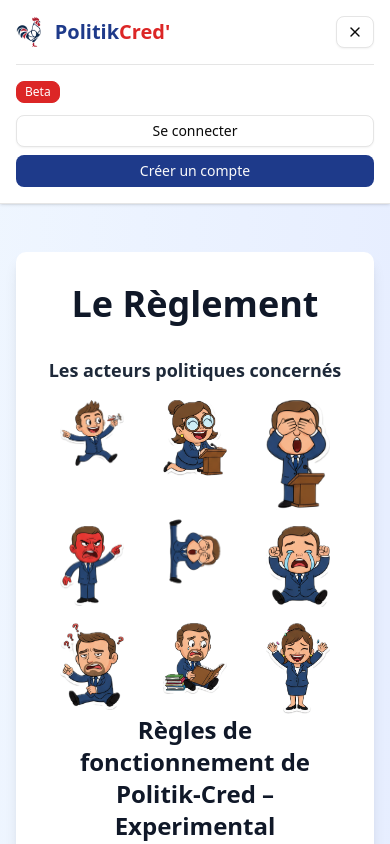
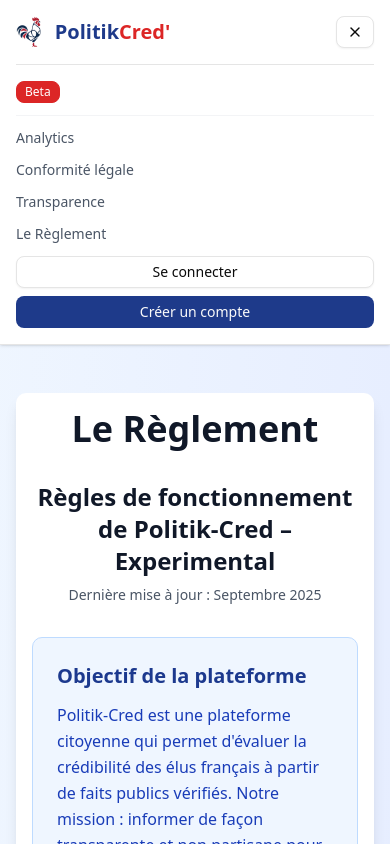
Before and after one commit to lekalache/politik-cred, a Next.js app: page /reglement in a window 390 px wide. Both pictures are taken after a click on the button 355 px from the left and 32 px from the top of the page. Shown: the top 844 px of the page. Built offline with nearby package versions, Linux system fonts and the light colour scheme.

Commit message:
Add mobile navigation links for Analytics, Legal Compliance, Transparency, and Regulations

```diff
--- a/src/app/reglement/page.tsx
+++ b/src/app/reglement/page.tsx
@@ -6,15 +6,15 @@
       <Navigation />
 
       <div className="container mx-auto px-4 py-12">
-        <div className="relative max-w-6xl mx-auto bg-white rounded-lg shadow-lg p-8">
+        <div className="relative max-w-6xl mx-auto bg-white rounded-lg shadow-lg p-4 sm:p-8">
           <h1 className="text-4xl font-bold text-center text-gray-900 mb-8">
             Le Règlement
           </h1>
 
-          {/* Politician Images - Positioned absolutely for floating effect */}
-          <div className="hidden lg:block">
+          {/* Politician Images - Floating effect for md+ screens */}
+          <div className="hidden md:block">
             {/* Image 1 - Right side */}
-            <div className="absolute right-0 top-[30rem] w-32 transform translate-x-1/2 hover:scale-110 transition-transform duration-300">
+            <div className="absolute right-0 top-[36rem] w-24 lg:w-32 transform translate-x-1/2 hover:scale-110 transition-transform duration-300">
               <img
                 src="/assets/politicians/1.png"
                 alt="Politician 1"
@@ -23,7 +23,7 @@
             </div>
 
             {/* Image 2 - Left side */}
-            <div className="absolute left-0 top-[60rem] w-28 transform -translate-x-1/2 hover:scale-110 transition-transform duration-300">
+            <div className="absolute left-0 top-[72rem] w-20 lg:w-28 transform -translate-x-1/2 hover:scale-110 transition-transform duration-300">
               <img
                 src="/assets/politicians/2.png"
                 alt="Politician 2"
@@ -32,7 +32,7 @@
             </div>
 
             {/* Image 3 - Right side */}
-            <div className="absolute right-0 top-[90rem] w-32 transform translate-x-1/2 hover:scale-110 transition-transform duration-300">
+            <div className="absolute right-0 top-[108rem] w-24 lg:w-32 transform translate-x-1/2 hover:scale-110 transition-transform duration-300">
               <img
                 src="/assets/politicians/3.png"
                 alt="Politician 3"
@@ -41,7 +41,7 @@
             </div>
 
             {/* Image 4 - Left side */}
-            <div className="absolute left-0 top-[120rem] w-32 transform -translate-x-1/2 hover:scale-110 transition-transform duration-300">
+            <div className="absolute left-0 top-[144rem] w-24 lg:w-32 transform -translate-x-1/2 hover:scale-110 transition-transform duration-300">
               <img
                 src="/assets/politicians/4.png"
                 alt="Politician 4"
@@ -50,7 +50,7 @@
             </div>
 
             {/* Image 5 - Right side */}
-            <div className="absolute right-0 top-[150rem] w-28 transform translate-x-1/2 hover:scale-110 transition-transform duration-300">
+            <div className="absolute right-0 top-[180rem] w-20 lg:w-28 transform translate-x-1/2 hover:scale-110 transition-transform duration-300">
               <img
                 src="/assets/politicians/5.png"
                 alt="Politician 5"
@@ -59,7 +59,7 @@
             </div>
 
             {/* Image 6 - Left side */}
-            <div className="absolute left-0 top-[180rem] w-32 transform -translate-x-1/2 hover:scale-110 transition-transform duration-300">
+            <div className="absolute left-0 top-[216rem] w-24 lg:w-32 transform -translate-x-1/2 hover:scale-110 transition-transform duration-300">
               <img
                 src="/assets/politicians/6.png"
                 alt="Politician 6"
@@ -68,7 +68,7 @@
             </div>
 
             {/* Image 7 - Right side */}
-            <div className="absolute right-0 top-[210rem] w-32 transform translate-x-1/2 hover:scale-110 transition-transform duration-300">
+            <div className="absolute right-0 top-[252rem] w-24 lg:w-32 transform translate-x-1/2 hover:scale-110 transition-transform duration-300">
               <img
                 src="/assets/politicians/7.png"
                 alt="Politician 7"
@@ -77,7 +77,7 @@
             </div>
 
             {/* Image 9 - Left side (skipping 8 as it doesn't exist) */}
-            <div className="absolute left-0 top-[240rem] w-28 transform -translate-x-1/2 hover:scale-110 transition-transform duration-300">
+            <div className="absolute left-0 top-[288rem] w-20 lg:w-28 transform -translate-x-1/2 hover:scale-110 transition-transform duration-300">
               <img
                 src="/assets/politicians/9.png"
                 alt="Politician 9"
@@ -86,30 +86,12 @@
             </div>
 
             {/* Image 10 - Right side */}
-            <div className="absolute right-0 top-[270rem] w-32 transform translate-x-1/2 hover:scale-110 transition-transform duration-300">
+            <div className="absolute right-0 top-[324rem] w-24 lg:w-32 transform translate-x-1/2 hover:scale-110 transition-transform duration-300">
               <img
                 src="/assets/politicians/10.png"
                 alt="Politician 10"
                 className="w-full h-auto object-contain hover:border-blue-200 transition-colors duration-300"
               />
-            </div>
-          </div>
-
-          {/* Mobile version - Images in a grid at the bottom */}
-          <div className="lg:hidden mt-8">
-            <h3 className="text-lg font-semibold text-gray-800 mb-4 text-center">
-              Les acteurs politiques concernés
-            </h3>
-            <div className="grid grid-cols-3 sm:grid-cols-5 gap-4 justify-items-center">
-              {[1, 2, 3, 4, 5, 6, 7, 9, 10].map((num) => (
-                <div key={num} className="w-16 sm:w-20">
-                  <img
-                    src={`/assets/politicians/${num}.png`}
-                    alt={`Politician ${num}`}
-                    className={`w-full h-auto object-contain ${num === 5 ? 'rotate-90' : ''}`}
-                  />
-                </div>
-              ))}
             </div>
           </div>
 
@@ -128,6 +110,18 @@
             </div>
 
             <h2 className="text-2xl font-semibold text-gray-900 mb-4">1. Inscription & Participation</h2>
+
+            {/* Mobile Image 1 */}
+            <div className="md:hidden mb-6 flex justify-end">
+              <div className="w-20 flex-shrink-0">
+                <img
+                  src="/assets/politicians/1.png"
+                  alt="Politician 1"
+                  className="w-full h-auto object-contain"
+                />
+              </div>
+            </div>
+
             <ul className="mb-6 space-y-2">
               <li><strong>Inscription obligatoire :</strong> seuls les inscrits peuvent créer des votes ou participer aux discussions.</li>
               <li><strong>Un compte par personne :</strong> vérifié via une adresse email unique.</li>
@@ -156,6 +150,18 @@
             </ul>
 
             <h2 className="text-2xl font-semibold text-gray-900 mb-4">3. Types de Votes</h2>
+
+            {/* Mobile Image 2 */}
+            <div className="md:hidden mb-6 flex justify-start">
+              <div className="w-20 flex-shrink-0">
+                <img
+                  src="/assets/politicians/2.png"
+                  alt="Politician 2"
+                  className="w-full h-auto object-contain"
+                />
+              </div>
+            </div>
+
             <ul className="mb-6 space-y-2">
               <li><strong>Vote négatif :</strong> diminue la crédibilité (fait dommageable).</li>
               <li><strong>Vote positif :</strong> augmente la crédibilité (fait bénéfique).</li>
@@ -182,6 +188,18 @@
             </ul>
 
             <h2 className="text-2xl font-semibold text-gray-900 mb-4">5. Sources acceptées</h2>
+
+            {/* Mobile Image 3 */}
+            <div className="md:hidden mb-6 flex justify-end">
+              <div className="w-20 flex-shrink-0">
+                <img
+                  src="/assets/politicians/3.png"
+                  alt="Politician 3"
+                  className="w-full h-auto object-contain"
+                />
+              </div>
+            </div>
+
             <h3 className="text-lg font-semibold text-gray-800 mb-3">Fiabilité maximale</h3>
             <ul className="mb-4 space-y-2">
               <li>Agences de presse : AFP, Reuters, AP.</li>
@@ -224,6 +242,18 @@
             </ul>
 
             <h2 className="text-2xl font-semibold text-gray-900 mb-4">7. Impact sur la notation</h2>
+
+            {/* Mobile Image 4 */}
+            <div className="md:hidden mb-6 flex justify-start">
+              <div className="w-20 flex-shrink-0">
+                <img
+                  src="/assets/politicians/4.png"
+                  alt="Politician 4"
+                  className="w-full h-auto object-contain"
+                />
+              </div>
+            </div>
+
             <h3 className="text-lg font-semibold text-gray-800 mb-3">Calcul des scores</h3>
             <p className="mb-3">Chaque vote validé impacte une ou plusieurs catégories :</p>
             <ul className="mb-4 space-y-2">
@@ -267,6 +297,18 @@
             </ul>
 
             <h2 className="text-2xl font-semibold text-gray-900 mb-4">9. Transparence et responsabilité</h2>
+
+            {/* Mobile Image 5 - Rotated */}
+            <div className="md:hidden mb-6 flex justify-end">
+              <div className="w-16 flex-shrink-0">
+                <img
+                  src="/assets/politicians/5.png"
+                  alt="Politician 5"
+                  className="w-full h-auto object-contain rotate-90"
+                />
+              </div>
+            </div>
+
             <h3 className="text-lg font-semibold text-gray-800 mb-3">Accès à l&apos;information</h3>
             <ul className="mb-4 space-y-2">
               <li>Méthodologie accessible publiquement.</li>
@@ -304,6 +346,18 @@
             </ul>
 
             <h2 className="text-2xl font-semibold text-gray-900 mb-4">11. Limites et précautions</h2>
+
+            {/* Mobile Image 6 */}
+            <div className="md:hidden mb-6 flex justify-start">
+              <div className="w-20 flex-shrink-0">
+                <img
+                  src="/assets/politicians/6.png"
+                  alt="Politician 6"
+                  className="w-full h-auto object-contain"
+                />
+              </div>
+            </div>
+
             <h3 className="text-lg font-semibold text-gray-800 mb-3">Ce que Politik-Cred n&apos;est pas</h3>
             <ul className="mb-4 space-y-2">
               <li>Pas un tribunal : aucune décision juridique.</li>
--- a/src/components/navigation.tsx
+++ b/src/components/navigation.tsx
@@ -178,6 +178,38 @@
                 Beta
               </Badge>
 
+              {/* Mobile Navigation Links */}
+              <div className="space-y-3 pt-3 border-t border-gray-100">
+                <a
+                  href="/analytics"
+                  className="text-sm text-gray-600 hover:text-gray-900 transition-colors block"
+                  onClick={() => setMobileMenuOpen(false)}
+                >
+                  Analytics
+                </a>
+                <a
+                  href="/legal"
+                  className="text-sm text-gray-600 hover:text-gray-900 transition-colors block"
+                  onClick={() => setMobileMenuOpen(false)}
+                >
+                  Conformité légale
+                </a>
+                <a
+                  href="/transparency"
+                  className="text-sm text-gray-600 hover:text-gray-900 transition-colors block"
+                  onClick={() => setMobileMenuOpen(false)}
+                >
+                  Transparence
+                </a>
+                <a
+                  href="/reglement"
+                  className="text-sm text-gray-600 hover:text-gray-900 transition-colors block"
+                  onClick={() => setMobileMenuOpen(false)}
+                >
+                  Le Règlement
+                </a>
+              </div>
+
               {loading ? (
                 <div className="text-sm text-gray-600">Chargement...</div>
               ) : user ? (
```
